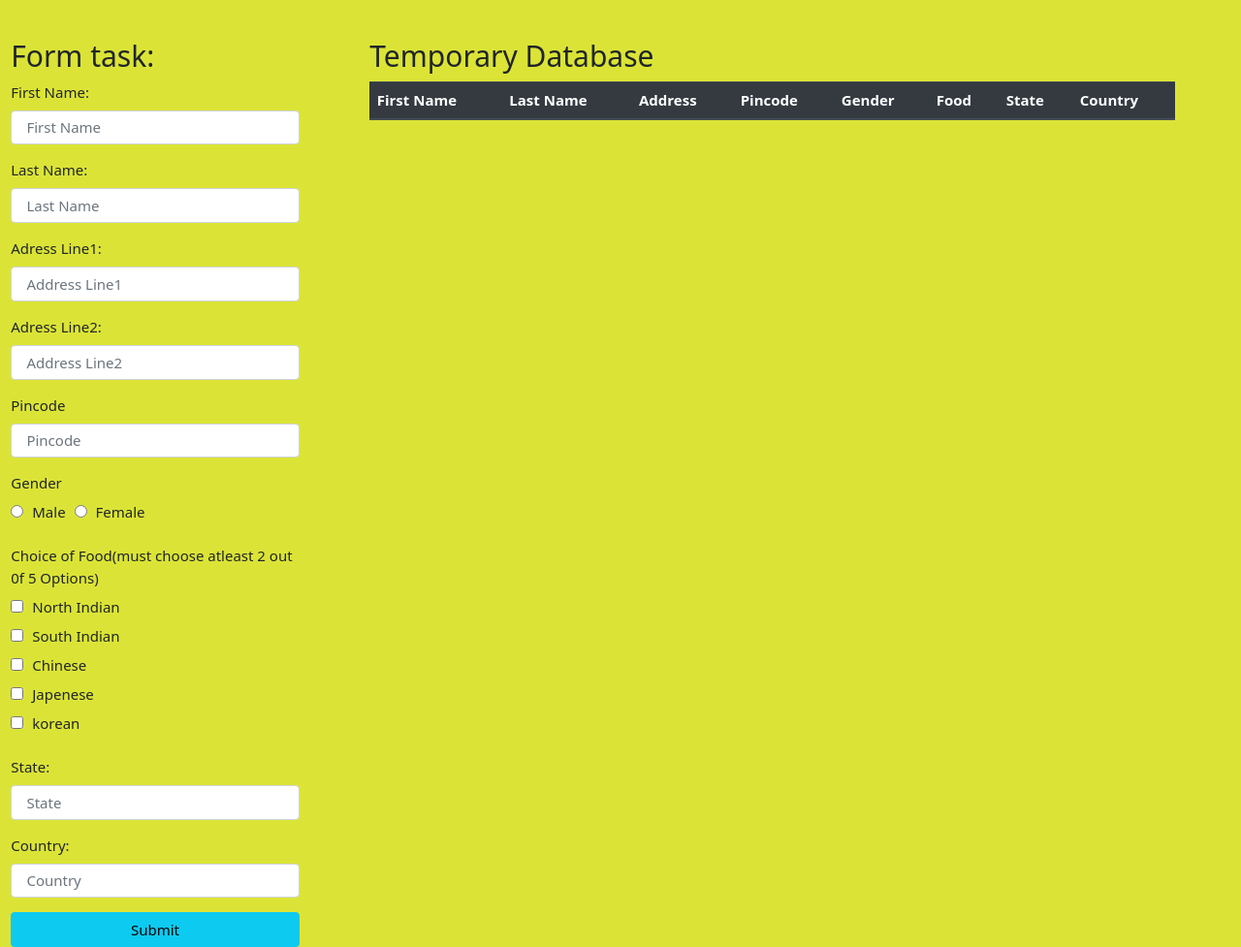
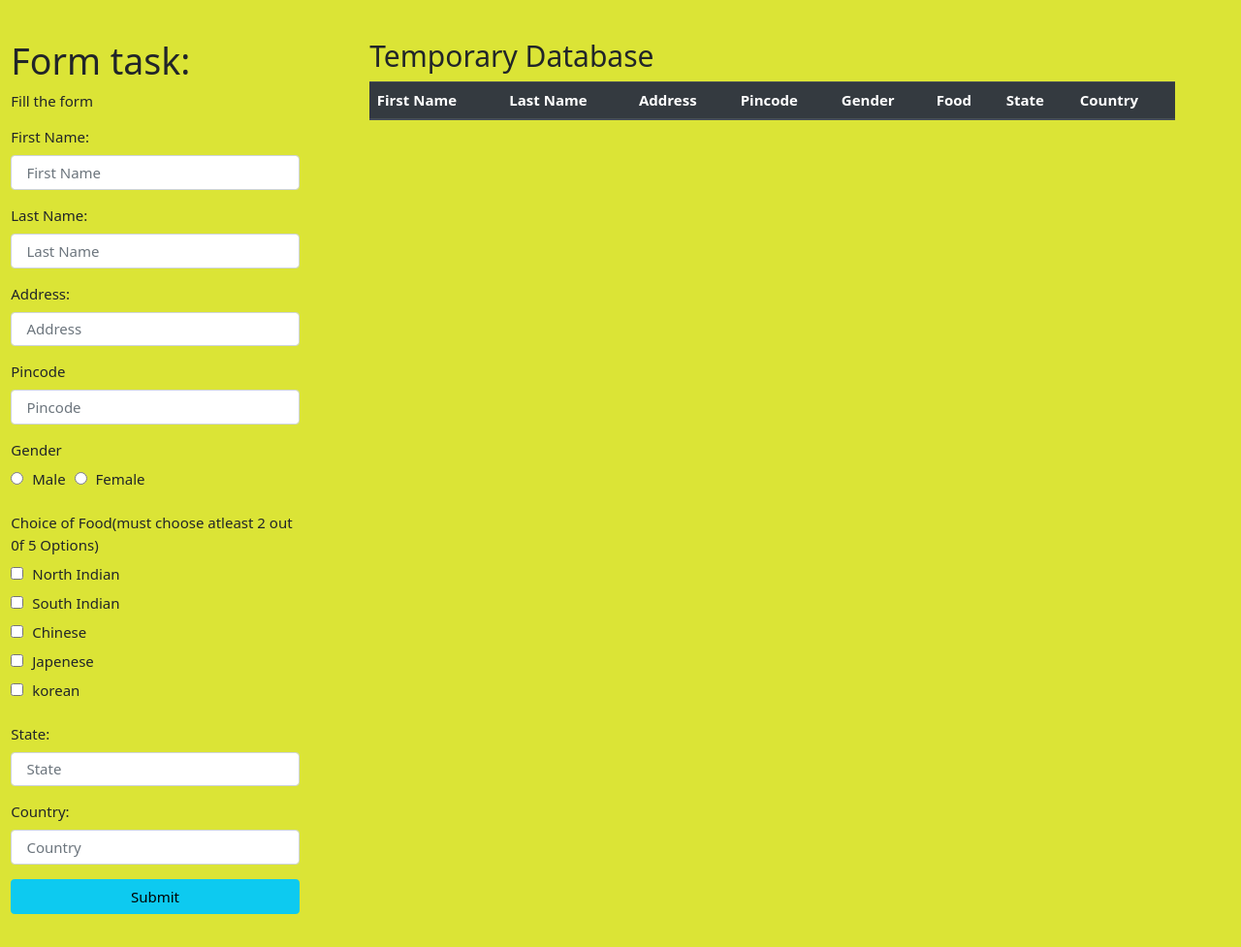
Before and after one commit to rohit-2705/form_task, a plain HTML site: page index.html in a window 1280 px wide. Shown: the whole page at 97% size. After the commit the page ends 943 px from the top, so only its background shows below. Drawn offline with nearby package versions, Linux system fonts and the light colour scheme.

Commit message:
form task

```diff
--- a/index.html
+++ b/index.html
@@ -14,26 +14,27 @@
         <div class="container-fluid">
             <div class="row">
             <form class="col-3 col-lg-3 col-sm-3 col-md-3 form" onsubmit="event.preventDefault();onFormSubmit();"id="form">
-                <h2>Form task:</h2>
+                <h1 id="title">Form task:</h1>
+                <p id="description">Fill the form </p>
                 <div class="form-group">
-                    <label for="FirstName">First Name:</label>
-                    <input type="name"  id="FirstName" class="form-control" placeholder=" First Name" name="FirstName" required>
+                  <label for="FirstName">First Name:</label>
+                    <input type="name"  id="first-name" class="form-control" placeholder=" First Name" name="FirstName" required>
                   </div>
                   <div class="form-group">
                     <label for="LastName">Last Name:</label>
-                    <input type="name"  id="LastName" class="form-control" placeholder=" Last Name" name="LastName" required>
+                    <input type="name"  id="last-name" class="form-control" placeholder=" Last Name" name="LastName" required>
                   </div>
                   <div class="form-group">
-                    <label for="addressline1">Adress Line1:</label>
-                    <input type="text"  id="addressline1" class="form-control" placeholder=" Address Line1" name="addressline1" required>
+                    <label for="address">Address:</label>
+                    <input type="textarea"  id="address" class="form-control" placeholder=" Address" name="address" required>
                   </div>
-                  <div class="form-group">
-                    <label for="addressline2">Adress Line2:</label>
-                    <input type="text"  id="addressline2" class="form-control" placeholder=" Address Line2" name="addressline2" required>
-                  </div>
+                  <!--<div class="form-group">
+                    <label for="address">Address:</label>
+                    <input type="text"  id="address" class="form-control" placeholder=" Address" name="address" required>
+                  </div>-->
                   <div class="form-group">
                     <label for="pincode">Pincode</label>
-                    <input type="number"  id="pincode" class="form-control" placeholder=" Pincode" name="pincode" required>
+                    <input type="textfield"  id="pincode" class="form-control" placeholder=" Pincode" name="pincode" required>
                   </div>
                   <div class="form-group rd">
                     <label for="gender">Gender</label><br>
@@ -56,7 +57,7 @@
                     <label for="country">Country:</label>
                     <input type="name"  id="country" class="form-control" placeholder=" Country" name="country" required>
                   </div>
-                  <button type="submit" class="btn button btn-info" value="submit">Submit</button>
+                  <button type="submit" id="submit" class="btn button btn-primary btn-info"  value="submit">Submit</button>
 
             </form>
             <div class="database col-8 col-lg-8 col-sm-8 col-md-8 ">
--- a/script.js
+++ b/script.js
@@ -11,7 +11,7 @@ function readFormData(){
     var formdata={};
     formdata["FirstName"]=document.getElementById("FirstName").value;
     formdata["LastName"]=document.getElementById("LastName").value;
-    formdata["Address"]=document.getElementById("addressline1").value+","+document.getElementById("addressline2").value;
+    formdata["Address"]=document.getElementById("address").value;
     formdata["pincode"]=document.getElementById("pincode").value;
       if(document.getElementById("male").checked){
     formdata["Gender"]=document.getElementById("male").value;
```
